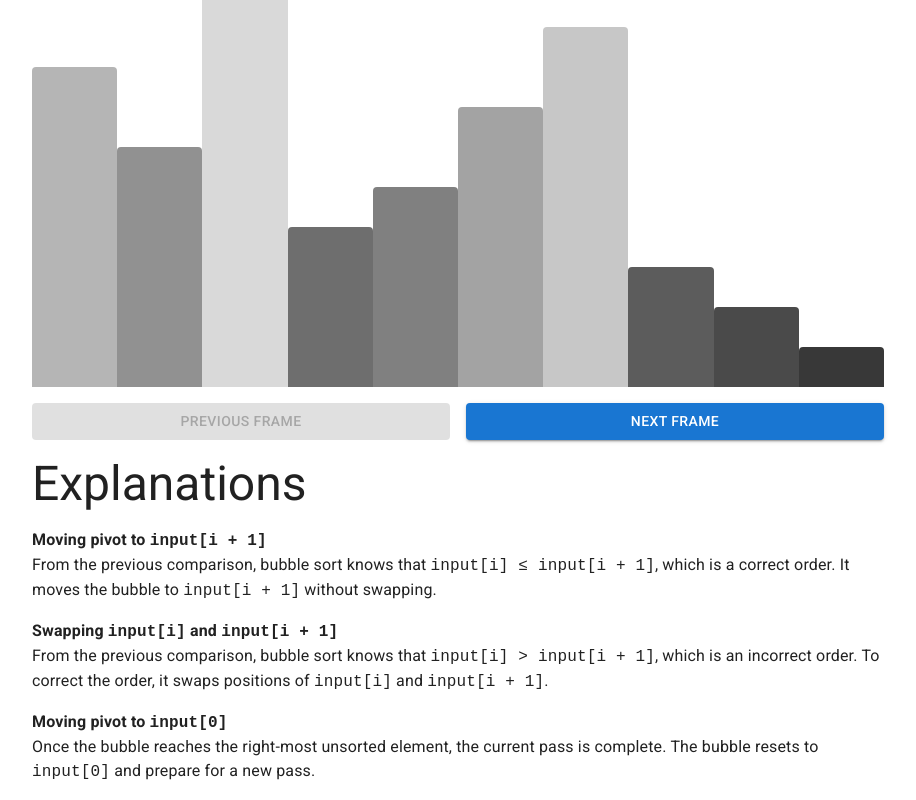
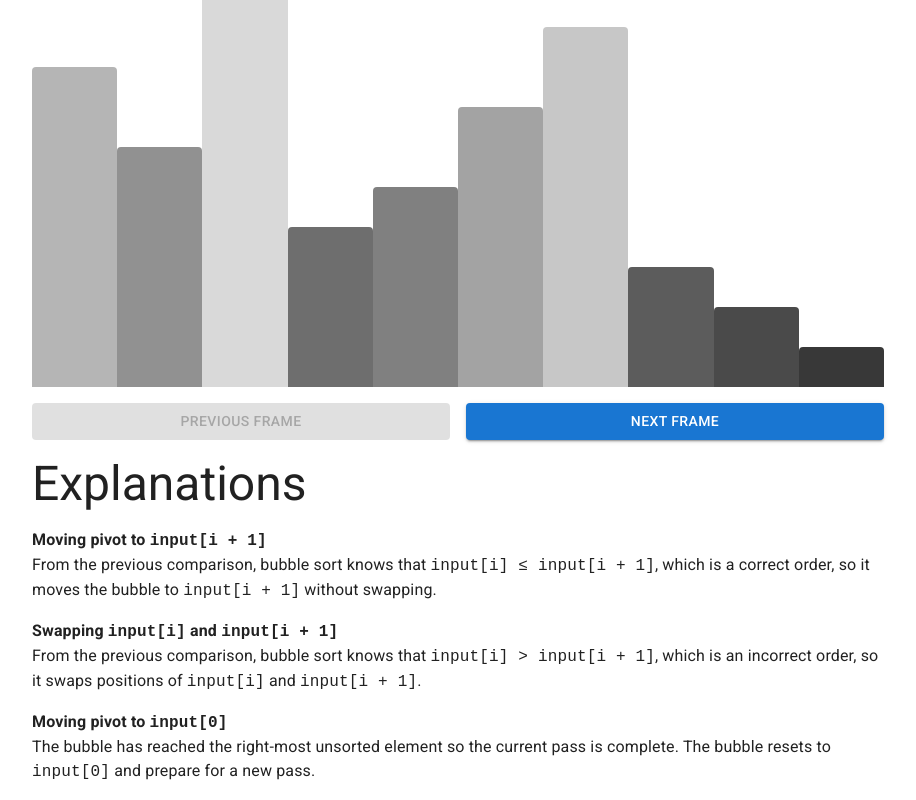
Before and after one commit to Eurydia/sorting-algorithm-visualizer, a React (Vite) app: page / in a window 1280 px wide. Shown: the part 389-1189 px from the top of the page, without its empty margins (182-1098 px from the left). Built offline with nearby package versions, Linux system fonts and the light colour scheme.

Commit message:
minor improvement for bubble sort explanation

```diff
--- a/src/renderers/RendererBubbleSort/RendererBubbleSort.tsx
+++ b/src/renderers/RendererBubbleSort/RendererBubbleSort.tsx
@@ -284,8 +284,8 @@ export const RendererBubbleSort: FC<
 						<code>
 							input[i] &le; input[i + 1]
 						</code>
-						, which is a correct order. It moves
-						the bubble to{" "}
+						, which is a correct order, so it
+						moves the bubble to{" "}
 						<code>input[i + 1]</code> without
 						swapping.
 					</Typography>
@@ -305,9 +305,9 @@ export const RendererBubbleSort: FC<
 						<code>
 							input[i] &gt; input[i + 1]
 						</code>
-						, which is an incorrect order. To
-						correct the order, it swaps positions
-						of <code>input[i]</code> and{" "}
+						, which is an incorrect order, so it
+						swaps positions of{" "}
+						<code>input[i]</code> and{" "}
 						<code>input[i + 1]</code>.
 					</Typography>
 				</Grid>
@@ -320,9 +320,9 @@ export const RendererBubbleSort: FC<
 						Moving pivot to <code>input[0]</code>
 					</Typography>
 					<Typography>
-						Once the bubble reaches the right-most
-						unsorted element, the current pass is
-						complete. The bubble resets to{" "}
+						The bubble has reached the right-most
+						unsorted element so the current pass
+						is complete. The bubble resets to{" "}
 						<code>input[0]</code> and prepare for
 						a new pass.
 					</Typography>
```
